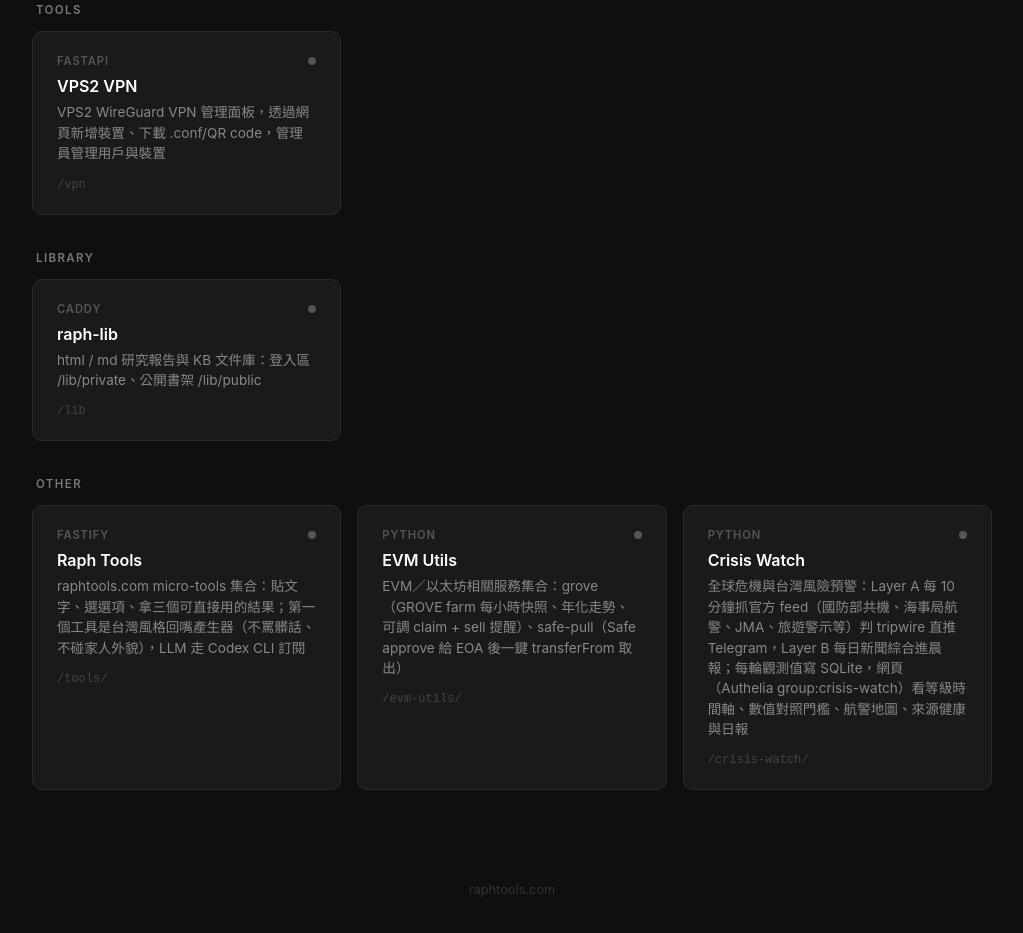
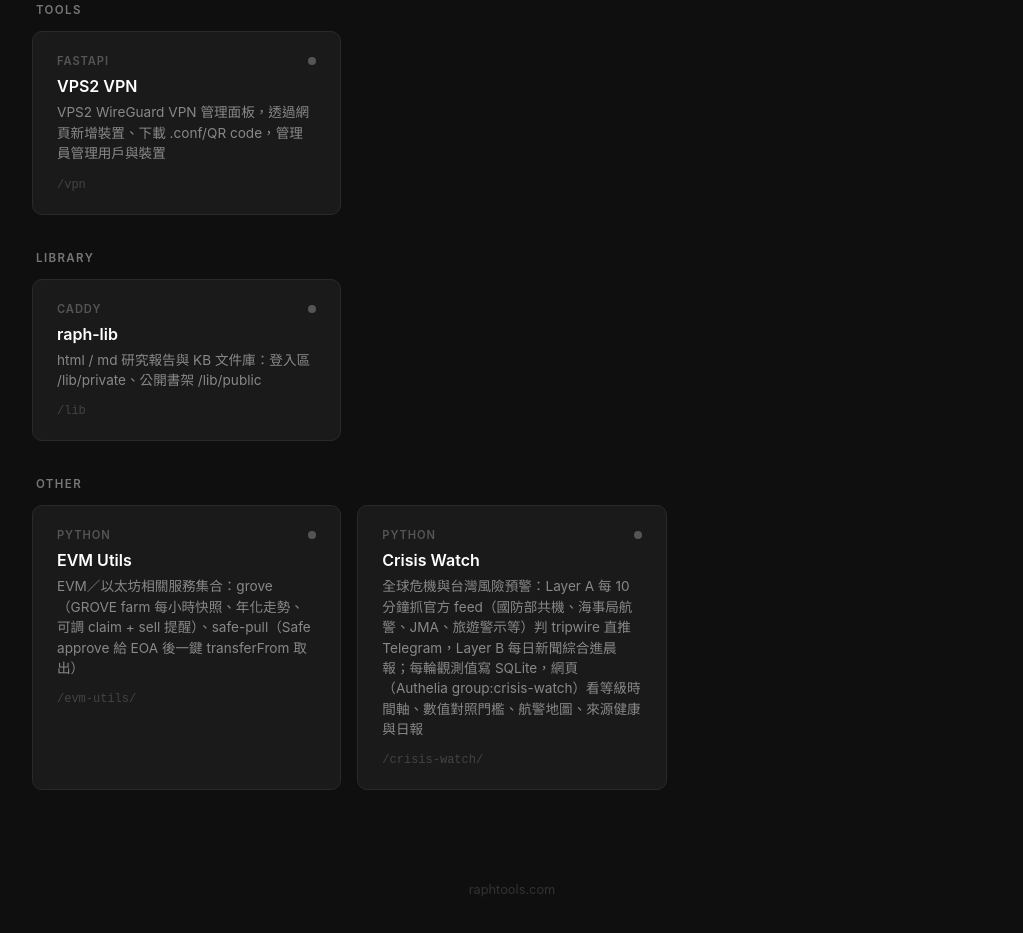
Before and after one commit to raphael8633/gateway, a plain HTML site: page www/index.html in a window 1280 px wide. Shown: the part 1196-2129 px from the top of the page, without its empty margins (128-1151 px from the left). Drawn offline with Linux system fonts and the light colour scheme; no server answers.

Commit message:
chore(caddy): raph-tools 退役 — 移除 /tools 與 /tools/api 路由，重新生成導覽頁與 service registry
路由片段保存於 ~/data/archive/raph-tools-20261113/caddy-tools-route.snippet。

Co-Authored-By: Claude Opus 5.5 <noreply@anthropic.com>

```diff
--- a/www/index.html
+++ b/www/index.html
@@ -264,16 +264,6 @@
       <h2>Other</h2>
       <div class="grid">
 
-      <a class="card" href="/tools/">
-        <div class="card-head">
-          <div class="card-label">Fastify</div>
-          <div class="status-dot" data-state="unknown" data-path="/tools/" title="unknown"></div>
-        </div>
-        <div class="card-title">Raph Tools</div>
-        <div class="card-desc">raphtools.com micro-tools 集合：貼文字、選選項、拿三個可直接用的結果；第一個工具是台灣風格回嘴產生器（不罵髒話、不碰家人外貌），LLM 走 Codex CLI 訂閱</div>
-        <div class="card-path">/tools/</div>
-      </a>
-
       <a class="card" href="/evm-utils/">
         <div class="card-head">
           <div class="card-label">Python</div>
```
Also changed, not shown: 2 other files.
